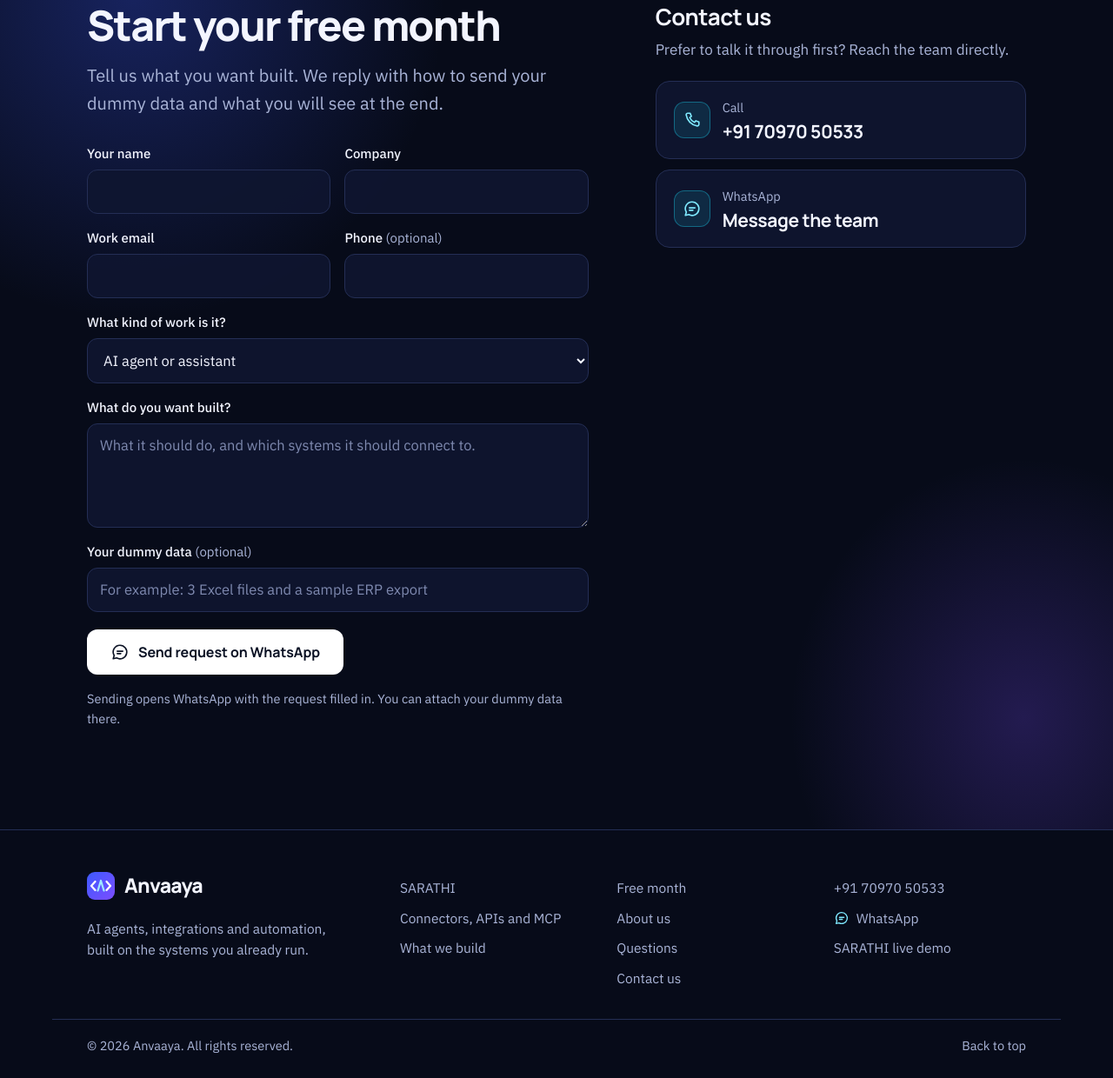
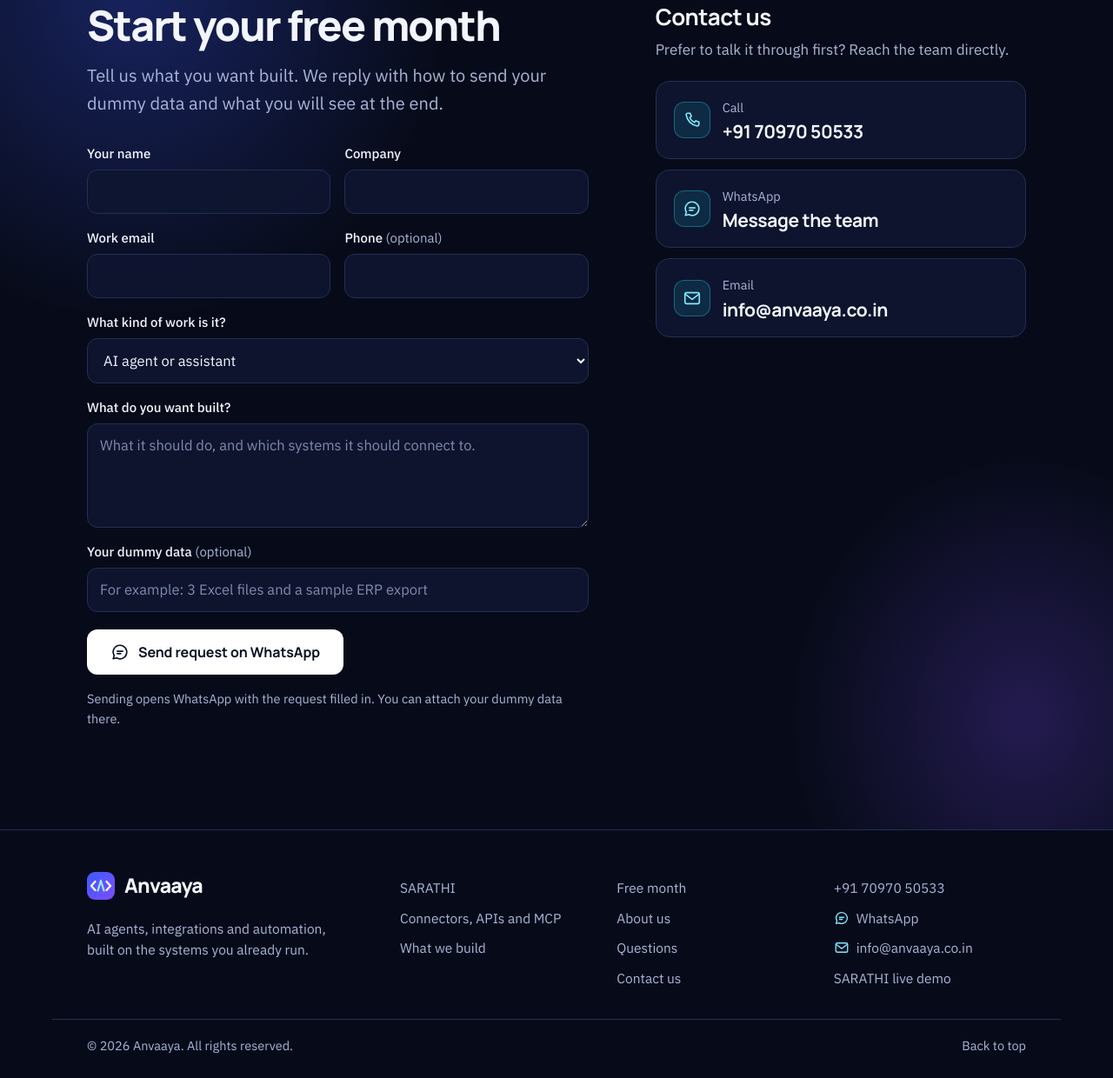
Before and after one commit to Anvaaya/anvaaya.github.io, a plain HTML site: page index.html in a window 1280 px wide. Shown: the part 5464-6704 px from the top of the page at 87% size. Drawn offline with Linux system fonts and the light colour scheme.

Commit message:
Add info@anvaaya.co.in to Contact us and footer

```diff
--- a/index.html
+++ b/index.html
@@ -385,6 +385,8 @@ input:focus,select:focus,textarea:focus{outline:3px solid rgba(25,200,230,.55);o
 .btn .wa .wi{stroke:#0B1224}
 .foot .wa{width:18px;height:18px;margin-right:8px;vertical-align:-3px}
 .foot .wa .wi{width:18px;height:18px}
+.foot .em{display:inline-grid;place-items:center;font-style:normal;width:18px;height:18px;margin-right:8px;vertical-align:-3px}
+.foot .em .wi{width:18px;height:18px}
 .way span{display:block;font-size:14.5px}
 .way b{display:block;margin-top:4px;font:700 21px/1.2 var(--display);color:var(--night-ink);letter-spacing:-.02em;overflow-wrap:anywhere}
 .foot{background:var(--night);color:var(--night-body);border-top:1px solid var(--night-rule);font-size:15.500px}
@@ -736,6 +738,7 @@ input:focus,select:focus,textarea:focus{outline:3px solid rgba(25,200,230,.55);o
       <div class="ways">
         <a class="way" href="tel:+917097050533"><svg class="wi" viewBox="0 0 24 24" aria-hidden="true"><path d="M6.500 3.500h3l1.500 4-2 1.500a11 11 0 0 0 6 6l1.500-2 4 1.500v3a2 2 0 0 1-2.200 2A16.500 16.500 0 0 1 4.500 5.700a2 2 0 0 1 2-2.200z"/></svg><span>Call</span><b>+91 70970 50533</b></a>
         <a class="way" href="https://wa.me/917097050533?text=Hello%20Anvaaya%2C%20I%20would%20like%20to%20know%20more%20about%20the%20free%20month." rel="noopener"><i class="wa"><svg class="wi" viewBox="0 0 24 24" aria-hidden="true"><path d="M12 3.500a8.500 8.500 0 0 0-7.300 12.900L3.500 20.500l4.300-1.100A8.500 8.500 0 1 0 12 3.500z"/><path d="M8.500 11h7M8.500 14h4.500"/></svg></i><span>WhatsApp</span><b>Message the team</b></a>
+        <a class="way" href="mailto:info@anvaaya.co.in?subject=Enquiry%20from%20anvaaya.co.in"><svg class="wi" viewBox="0 0 24 24" aria-hidden="true"><rect x="3" y="5" width="18" height="14" rx="2"/><path d="m3.5 7 8.5 6.5L20.5 7"/></svg><span>Email</span><b>info@anvaaya.co.in</b></a>
       </div>
     </div>
   </div>
@@ -746,7 +749,7 @@ input:focus,select:focus,textarea:focus{outline:3px solid rgba(25,200,230,.55);o
     <div class="fbrand"><a class="mark" href="#top" aria-label="Anvaaya, home"><svg viewBox="0 0 64 64" aria-hidden="true"><defs><linearGradient id="mg" x1="0" y1="0" x2="1" y2="1"><stop offset="0" stop-color="#3D5AFE"/><stop offset="1" stop-color="#7C4DFF"/></linearGradient></defs><rect width="64" height="64" rx="18" fill="url(#mg)"/><path d="M19 22 10 32 19 42" stroke="#FFFFFF" stroke-width="4.500" fill="none" stroke-linecap="round" stroke-linejoin="round"/><path d="M45 22 54 32 45 42" stroke="#FFFFFF" stroke-width="4.500" fill="none" stroke-linecap="round" stroke-linejoin="round"/><path d="M25 43 32 20 39 43" stroke="#9FE9FF" stroke-width="4.500" fill="none" stroke-linecap="round" stroke-linejoin="round"/></svg>Anvaaya</a><p>AI agents, integrations and automation, built on the systems you already run.</p></div>
     <ul><li><a href="#sarathi">SARATHI</a></li><li><a href="#connect">Connectors, APIs and MCP</a></li><li><a href="#what">What we build</a></li></ul>
     <ul><li><a href="#offer">Free month</a></li><li><a href="#about">About us</a></li><li><a href="#faq">Questions</a></li><li><a href="#contact">Contact us</a></li></ul>
-    <ul><li><a href="tel:+917097050533">+91 70970 50533</a></li><li><a href="https://wa.me/917097050533" rel="noopener"><i class="wa"><svg class="wi" viewBox="0 0 24 24" aria-hidden="true"><path d="M12 3.500a8.500 8.500 0 0 0-7.300 12.900L3.500 20.500l4.300-1.100A8.500 8.500 0 1 0 12 3.500z"/><path d="M8.500 11h7M8.500 14h4.500"/></svg></i>WhatsApp</a></li><li><a href="sarathi.html">SARATHI live demo</a></li></ul>
+    <ul><li><a href="tel:+917097050533">+91 70970 50533</a></li><li><a href="https://wa.me/917097050533" rel="noopener"><i class="wa"><svg class="wi" viewBox="0 0 24 24" aria-hidden="true"><path d="M12 3.500a8.500 8.500 0 0 0-7.300 12.900L3.500 20.500l4.300-1.100A8.500 8.500 0 1 0 12 3.500z"/><path d="M8.500 11h7M8.500 14h4.500"/></svg></i>WhatsApp</a></li><li><a href="mailto:info@anvaaya.co.in"><i class="em"><svg class="wi" viewBox="0 0 24 24" aria-hidden="true"><rect x="3" y="5" width="18" height="14" rx="2"/><path d="m3.5 7 8.5 6.5L20.5 7"/></svg></i>info@anvaaya.co.in</a></li><li><a href="sarathi.html">SARATHI live demo</a></li></ul>
   </div>
   <div class="wrap fine"><span>© 2026 Anvaaya. All rights reserved.</span><a href="#top">Back to top</a></div>
 </footer>
```
